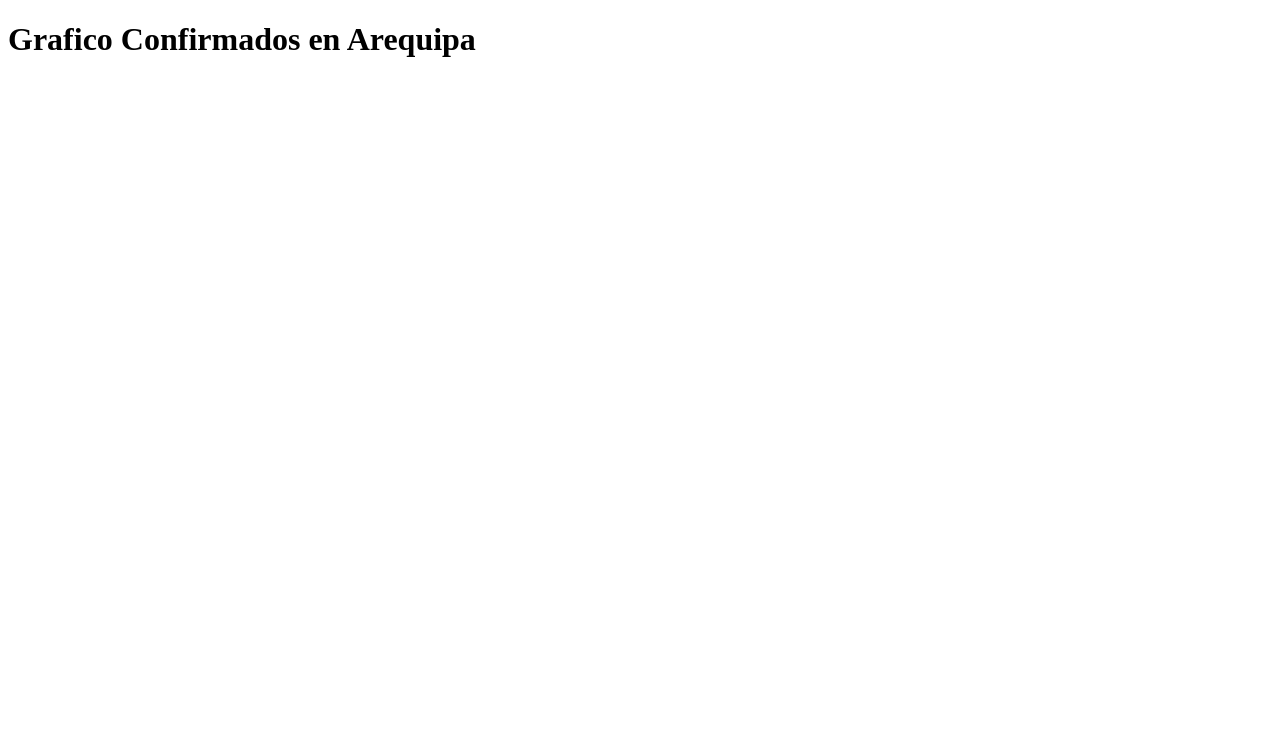
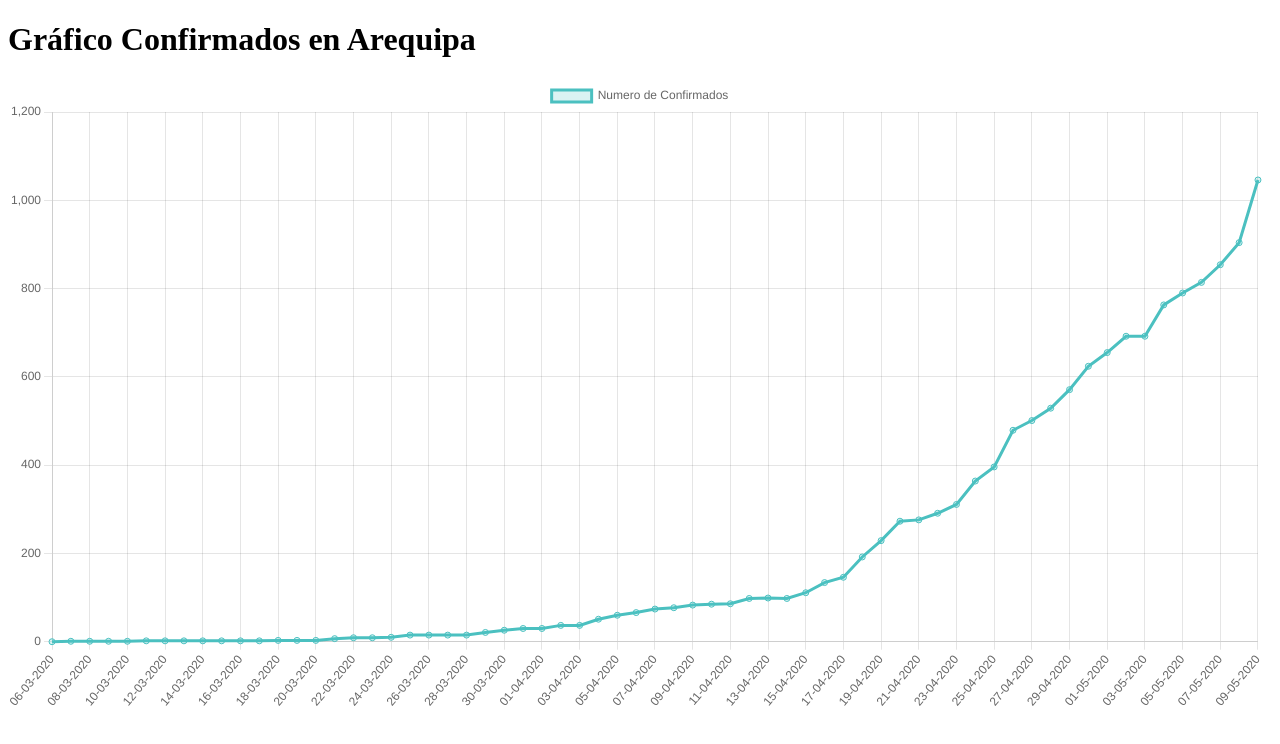
Before and after one commit to FernandoGarambelM/Ajax, a plain HTML site: page 8_EJERCICIOS/Ejercicio4/ejercicio4.html in a window 1280 px wide. Drawn offline with nearby package versions, Linux system fonts and the light colour scheme.

Commit message:
Ejercicio 4: Funcion mostrarGrafico terminada, ahora ya se muestra el grafico en la pagina

```diff
--- a/8_EJERCICIOS/Ejercicio4/ejercicio4.html
+++ b/8_EJERCICIOS/Ejercicio4/ejercicio4.html
@@ -3,14 +3,12 @@
 <head>
     <meta charset="UTF-8">
     <meta name="viewport" content="width=device-width, initial-scale=1.0">
-    <title>Confirmados en la region de Arequipa</title>
+    <title>Confirmados en la región de Arequipa</title>
     <script src="https://cdn.jsdelivr.net/npm/chart.js"></script>
 </head>
 <body>
-    <h1>Grafico Confirmados en Arequipa</h1>
+    <h1>Gráfico Confirmados en Arequipa</h1>
     <canvas id="Grafico" width="400" height="200"></canvas>
-
     <script src="ejercicio4.js"></script>
-
 </body>
 </html>
--- a/8_EJERCICIOS/Ejercicio4/ejercicio4.js
+++ b/8_EJERCICIOS/Ejercicio4/ejercicio4.js
@@ -1,17 +1,42 @@
 document.addEventListener("DOMContentLoaded", function(){
     let xhr = new XMLHttpRequest();
-    xhr.open("GET", "data.json". true);
+    xhr.open("GET", "../data.json", true);
     xhr.onload = function() {
-        if (xhr.status = 200) {
+        if (xhr.status === 200) {
             let data = JSON.parse(xhr.responseText);
             let arequipaData = data.find(region => region.region === "Arequipa");
             if (arequipaData) {
-                mostrarGrafico(arequipaData);
+                mostrarGrafico(arequipaData.confirmed);
+            } else {
+                console.error("No se econtraron datos de Arequipa");
             }
+        } else {
+            console.error('Error en la red:',xhr.statusText);
         }
-    }
+    };
+    xhr.onerror = function() {
+        console.error('Error en la red');
+    };
+    xhr.send();
 })
 
-function mostrarGrafico(data) {
+function mostrarGrafico(arequipaData) {
+    let dates = arequipaData.map(entry => entry.date);
+    let values = arequipaData.map(entry => parseInt(entry.value));
 
+    let ctx = document.getElementById('Grafico').getContext('2d');
+    let graphic = new Chart(ctx, {
+        type: 'line',
+        data: {
+            labels: dates,
+            datasets: [{
+                label: 'Numero de Confirmados',
+                data: values,
+                borderColor: 'rgba(75, 192, 192, 1)',
+                backgroundColor: 'rgba(75, 192, 192, 0.2)',
+                fill: false,
+            }]
+        }
+
+    });
 }
```
